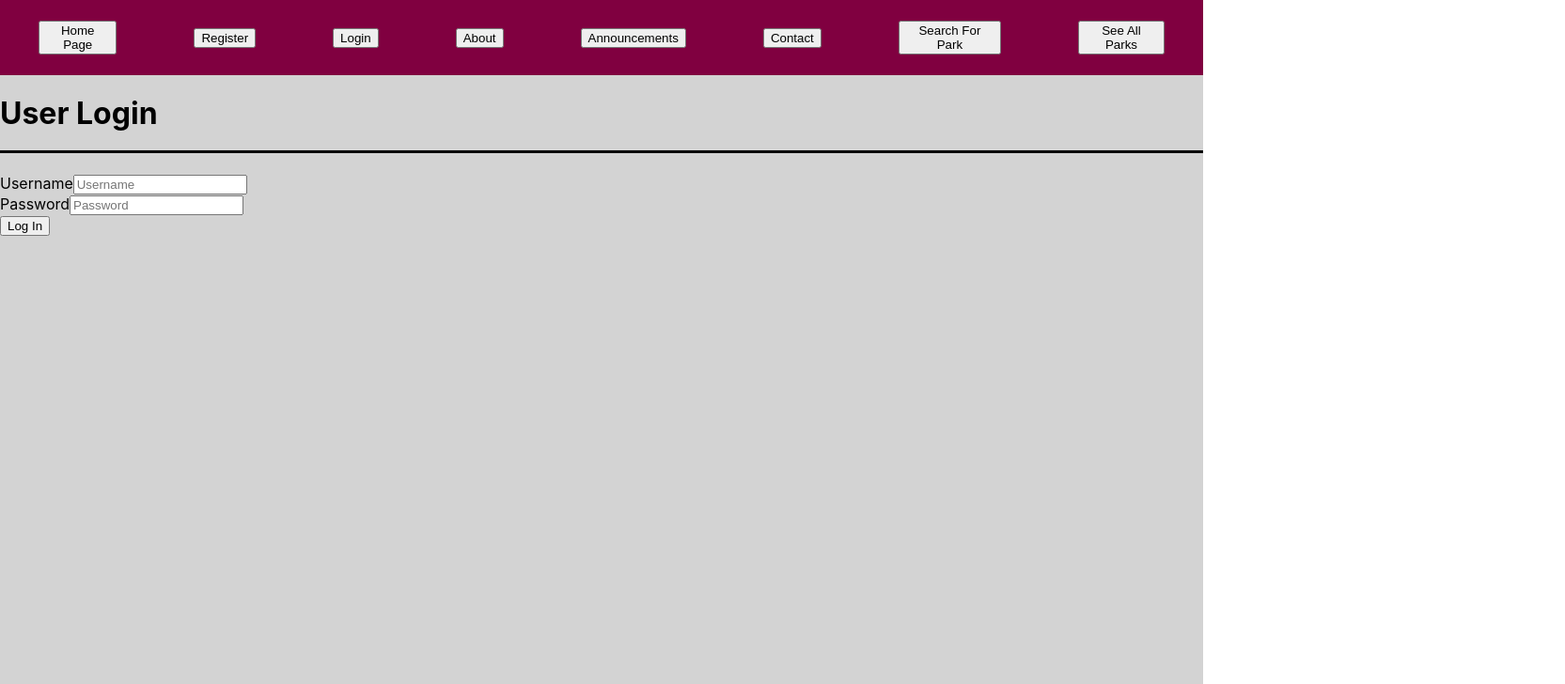
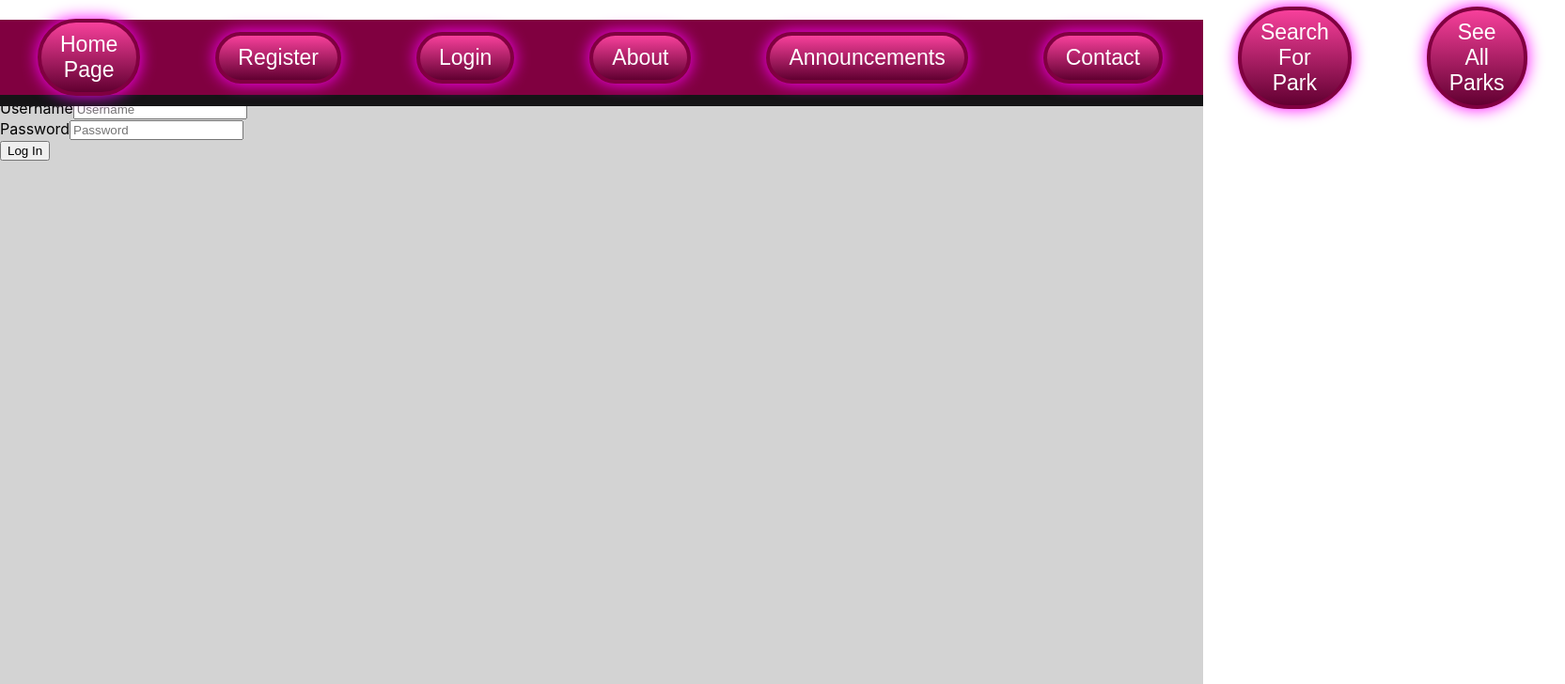
Before and after one commit to MuizMuhammad99/471DogPark, a React (Create React App) app in the folder my-app/: page /login in a window 1280 px wide. Shown: the top 728 px of the page at 94% size, 1665 px wide, since content can reach past the window. Built offline with nearby package versions, Linux system fonts and the light colour scheme.

Commit message:
style finish home page

```diff
--- a/my-app/src/components/NavigationBar.js
+++ b/my-app/src/components/NavigationBar.js
@@ -11,43 +11,43 @@ const NavigationBar = () => {
 
   return (
   <div className = "container">
-    <div className= "btn">
-    <button onClick={() => {
+    <div className ="button">
+    <button className= "btn" onClick={() => {
       navigationBarClick('/')
     }}> Home Page</button>
     </div>
-    <div className= "btn">
-    <button onClick={() => {
+    <div className ="button">
+    <button className= "btn" onClick={() => {
       navigationBarClick('/register')
     }}> Register</button>
     </div>
-    <div className= "btn">
-    <button onClick={() => {
+    <div className ="button">
+    <button className= "btn" onClick={() => {
       navigationBarClick('/login')
     }}> Login</button>
     </div>
-    <div className= "btn">
-    <button onClick={() => {
+    <div className ="button">
+    <button className= "btn" onClick={() => {
       navigationBarClick('/about')
     }}> About</button>
     </div>
-    <div className= "btn">
-    <button onClick={() => {
+    <div className ="button">
+    <button className= "btn" onClick={() => {
       navigationBarClick('/announcements')
     }}> Announcements</button>
     </div>
-    <div className= "btn">
-    <button onClick={() => {
+    <div className ="button">
+    <button className= "btn" onClick={() => {
       navigationBarClick('/contact')
     }}> Contact</button>
     </div>
-    <div className= "btn">
-    <button onClick={() => {
+    <div className ="button">
+    <button className= "btn" onClick={() => {
       navigationBarClick('/searchforpark')
     }}> Search For Park</button>
     </div>
-    <div className= "btn">
-    <button onClick={() => {
+    <div className ="button">
+    <button className= "btn" onClick={() => {
       navigationBarClick('/seeallparks')
     }}> See All Parks</button>
     </div>
--- a/my-app/src/style/navbar.css
+++ b/my-app/src/style/navbar.css
@@ -1,4 +1,5 @@
 .container {
+    position: absolute;
     width: 100%;
     height: 5rem;
     display: flex;
@@ -7,15 +8,30 @@
     box-Shadow: "0 3px 5px 2px rgba(255, 105, 135, .3)";
     background-color: #800040;
     padding: "0 10%";
+    border-bottom: 12px solid #151416;
     }
 
+.button {
+  padding: 1.0rem 2.5rem;
+}
+
 .btn {
-  font: inherit;
-  padding: 0.5rem 1.5rem;
-  cursor: pointer;
-  border-radius: 4px;
-  background-color: #800040;
-  color: white;
-  border: 1px solid #800040;
-  margin: 0 1rem;
+  background: #f7409b;
+  background-image: -webkit-linear-gradient(top, #f7409b, #610031);
+  background-image: -moz-linear-gradient(top, #f7409b, #610031);
+  background-image: -ms-linear-gradient(top, #f7409b, #610031);
+  background-image: -o-linear-gradient(top, #f7409b, #610031);
+  background-image: linear-gradient(to bottom, #f7409b, #610031);
+  -webkit-border-radius: 60;
+  -moz-border-radius: 60;
+  border-radius: 60px;
+  -webkit-box-shadow: 0px 0px 17px #ff00ff;
+  -moz-box-shadow: 0px 0px 17px #ff00ff;
+  box-shadow: 0px 0px 17px #ff00ff;
+  font-family: Arial;
+  color: #ffffff;
+  font-size: 23px;
+  padding: 10px 20px 10px 20px;
+  border: solid #800040 4px;
+  text-decoration: none;
 }
```
